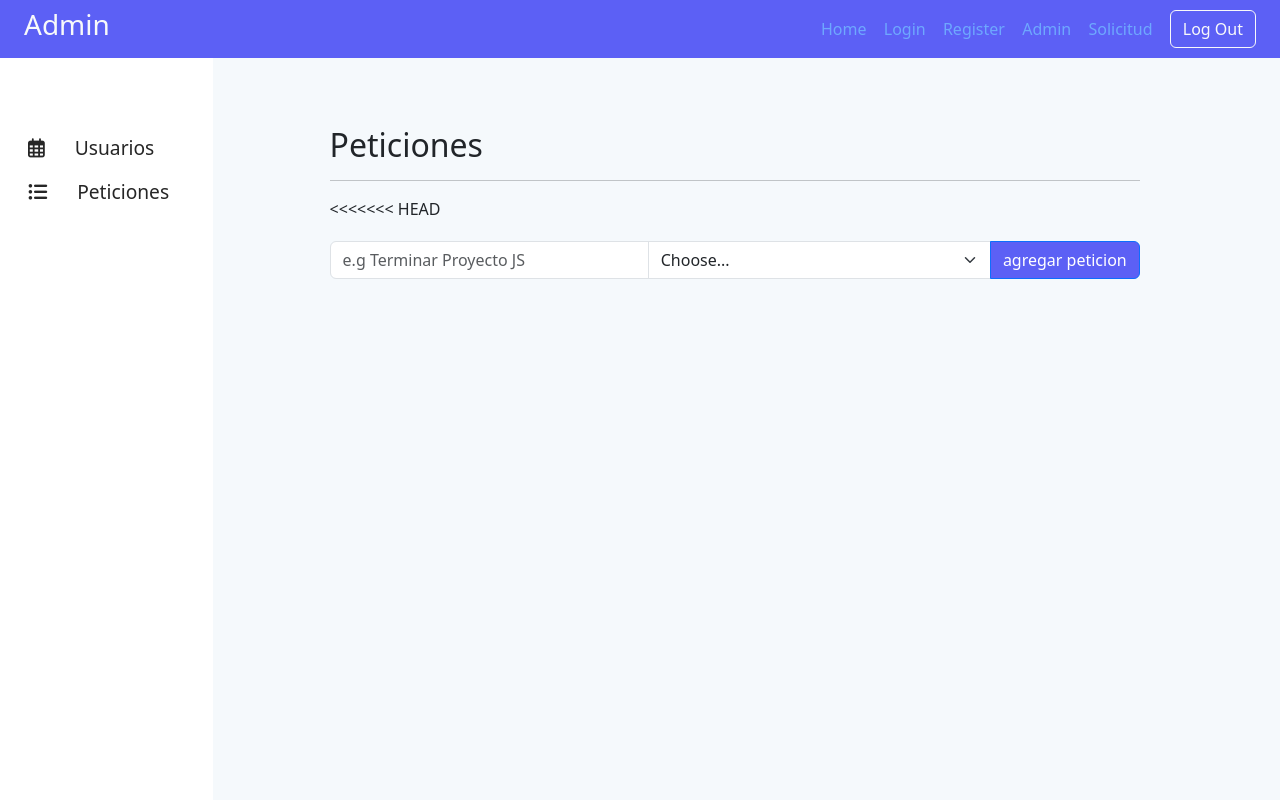
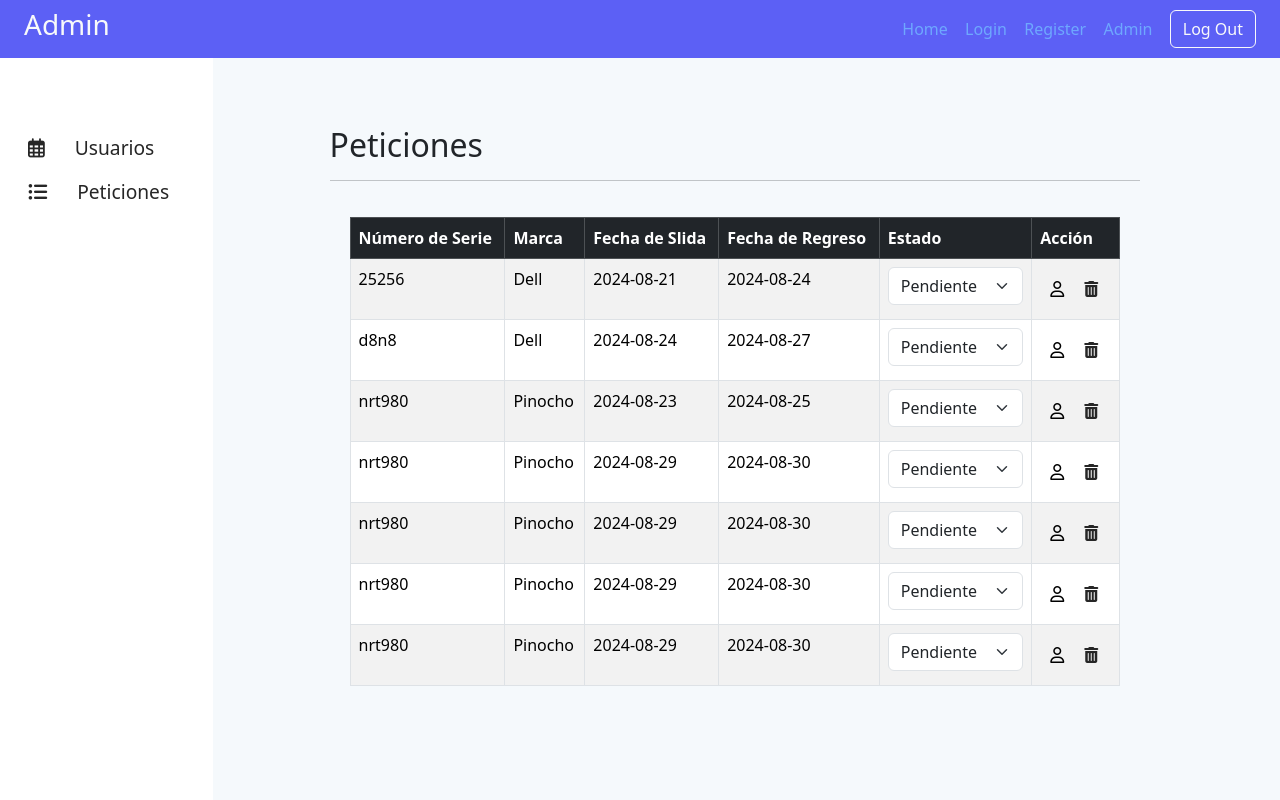
Before and after one commit to chrisbmx20/sistema-permiso-computadora, a website with bundled scripts: page public/admin.html in a window 1280 px wide. Shown: the top 800 px of the page. Built offline with nearby package versions, Linux system fonts and the light colour scheme; data requests are answered from the project's data file.

Commit message:
Solucion de ramas

```diff
--- a/public/admin.html
+++ b/public/admin.html
@@ -19,7 +19,6 @@
                     <li class="padding"><a href="./login.html">Login</a></li>
                     <li class="padding"><a href="./register.html">Register</a></li>
                     <li class="padding"><a href="./admin.html">Admin</a></li>
-                    <li class="padding"><a href="./solicitud.html">Solicitud</a></li>
                   </ul>
 
                   <button type="button" class="btn btn-outline-light">Log Out</button>
@@ -57,6 +56,7 @@
                               </div>
                           </div>
 
+
                     </div>
 
                     <div id="event-list" class="py-20">
@@ -66,27 +66,6 @@
                 <div id="peticion" class="events">
                     <h2>Peticiones</h2>
                     <hr>
-<<<<<<< HEAD
-
-                    <div class="form-container input-group py-20 ">
-                        <input type="text" id="taskText" class="form-control" aria-label="Text input with dropdown button" placeholder="e.g Terminar Proyecto JS">
-                        <select class="form-select" id="priority" aria-label="Example select with button addon">
-                            <option selected>Choose...</option>
-                            <option value="low">Low</option>
-                            <option value="medium">Medium</option>
-                            <option value="high">High</option>
-                        </select>
-                        <button class="btn btn-primary" type="button" id="addTask">agregar peticion</button>
-                    </div>
-
-                    <ul id="task-list" class="">
-
-                    </ul>
-                </div>
-            </section>
-        </div>
-    </div>
-=======
                     <div class="container" id="tabla-contenedor"></div>
             </section>
         </div>
@@ -109,7 +88,6 @@
           </div>
         </div>
       </div>
->>>>>>> 5d314f26d06b02f943e00450df0859645065ae68
 
    <script type="module" src="./js/admin.js"></script>
    <script type="module" src="https://cdn.jsdelivr.net/npm/@popperjs/core@2.11.8/dist/umd/popper.min.js" integrity="sha384-I7E8VVD/ismYTF4hNIPjVp/Zjvgyol6VFvRkX/vR+Vc4jQkC+hVqc2pM8ODewa9r" crossorigin="anonymous"></script>
```
Lines whose indentation alone changed are shown as unchanged.
